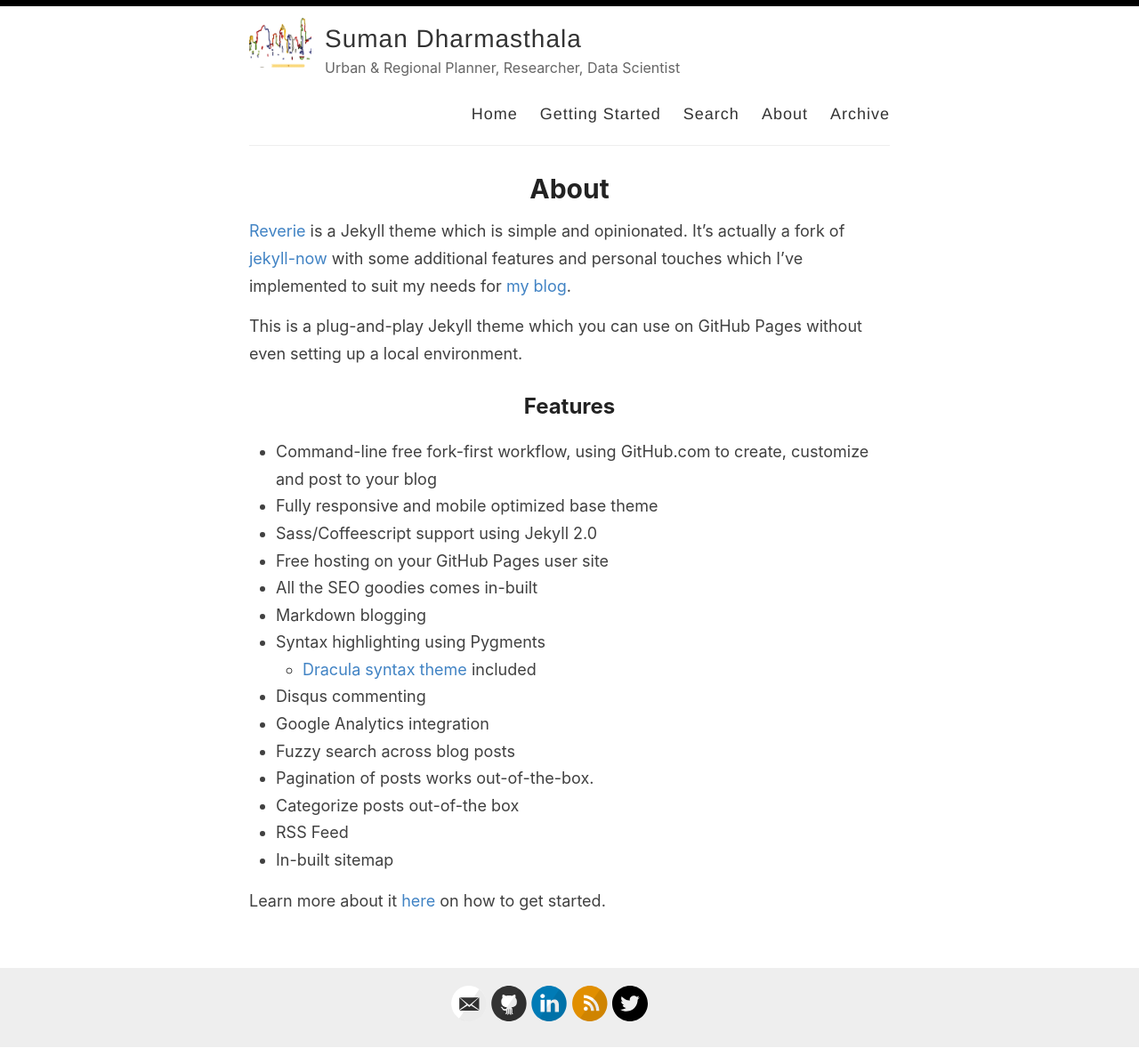
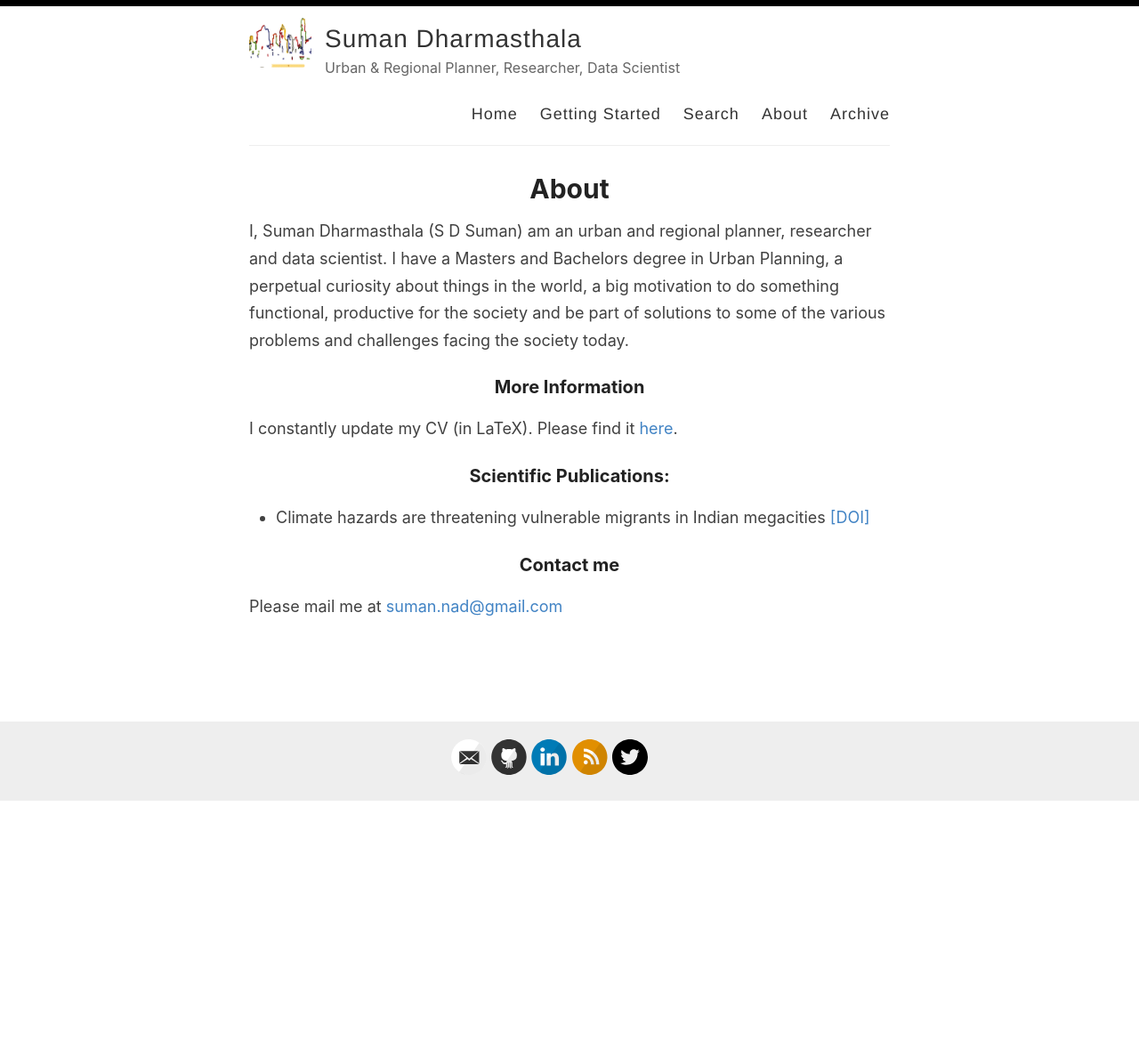
Before and after one commit to SD-Suman/work-in-progress, a Jekyll site: the page built from _pages/about.md, in a window 1280 px wide. Shown: the whole page at 89% size. Built offline with Jekyll 4.4.1, drawn with Linux system fonts in a browser that asks for light colours; after the commit the page ends 901 px from its top, so only the background shows below that.

Commit message:
Update about.md

```diff
--- a/_pages/about.md
+++ b/_pages/about.md
@@ -4,26 +4,20 @@ title: About
 permalink: /about/
 ---
 
-[Reverie](https://github.com/amitmerchant1990/reverie) is a Jekyll theme which is simple and opinionated. It's actually a fork of [jekyll-now](https://github.com/barryclark/jekyll-now) with some additional features and personal touches which I've implemented to suit my needs for [my blog](https://www.amitmerchant.com).
+I, Suman Dharmasthala (S D Suman) am an urban and regional planner, researcher and data scientist. I have a Masters and Bachelors degree in Urban Planning, a perpetual curiosity about things in the world, a big motivation to do something functional, productive for the society and be part of solutions to some of the various problems and challenges facing the society today.
 
-This is a plug-and-play Jekyll theme which you can use on GitHub Pages without even setting up a local environment.
+### More Information
 
-## Features
+I constantly update my CV (in LaTeX). Please find it [here](Documents/CV_Suman.pdf).
 
-- Command-line free fork-first workflow, using GitHub.com to create, customize and post to your blog
-- Fully responsive and mobile optimized base theme
-- Sass/Coffeescript support using Jekyll 2.0
-- Free hosting on your GitHub Pages user site
-- All the SEO goodies comes in-built
-- Markdown blogging
-- Syntax highlighting using Pygments
-    - [Dracula syntax theme](https://draculatheme.com/) included
-- Disqus commenting
-- Google Analytics integration
-- Fuzzy search across blog posts
-- Pagination of posts works out-of-the-box.
-- Categorize posts out-of-the box
-- RSS Feed
-- In-built sitemap
 
-Learn more about it [here](https://github.com/amitmerchant1990/reverie) on how to get started.
+### Scientific Publications:
+
+
+- Climate hazards are threatening vulnerable migrants in Indian megacities [[DOI]](https://doi.org/10.1038/s41558-021-01105-7)
+
+
+
+### Contact me
+
+Please mail me at [suman.nad@gmail.com](mailto:suman.nad@gmail.com)
```
